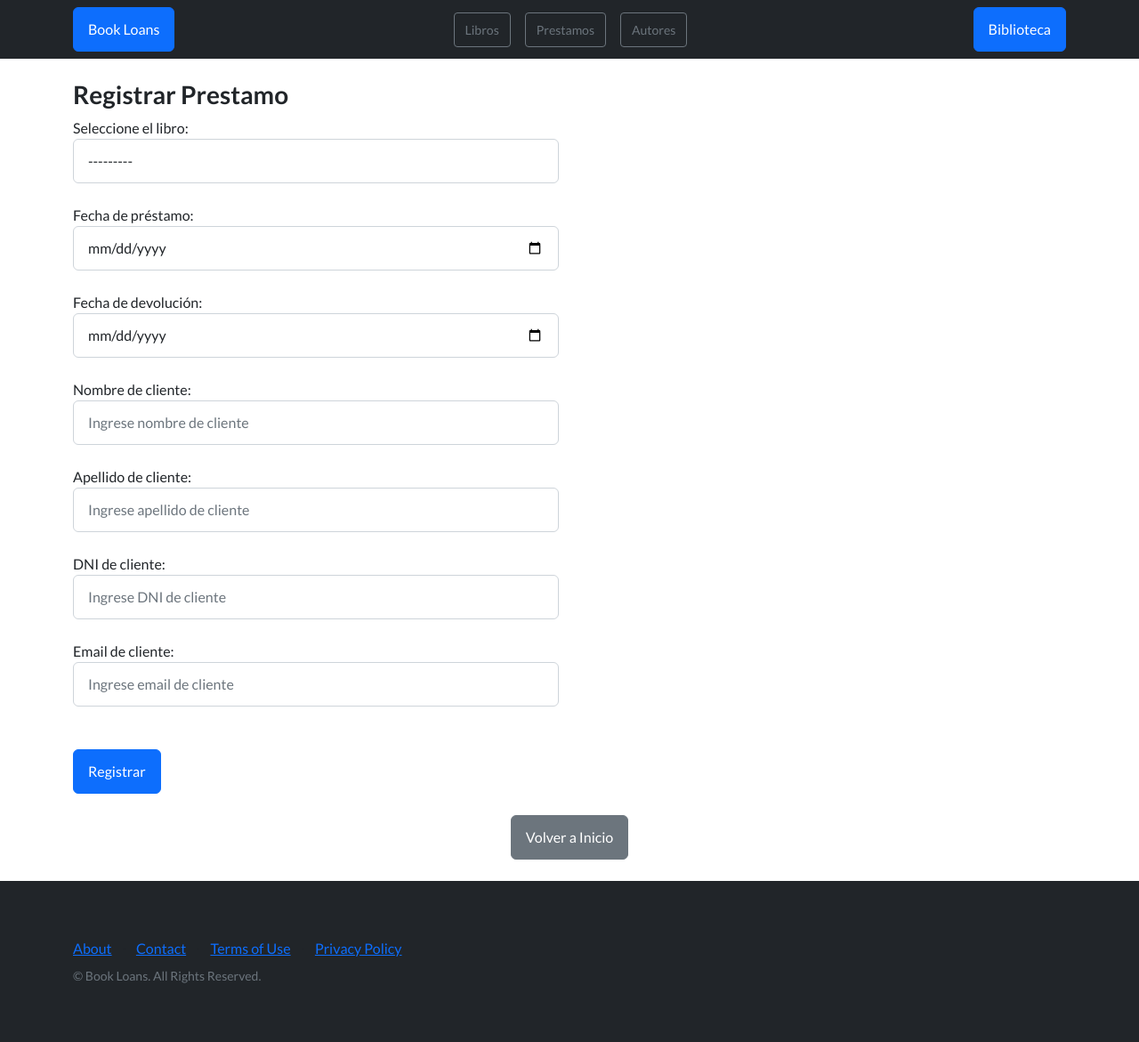
After one commit to lucasleonetti/tercera_pre_entrega_leonetti, a Django app: page /book_loans/nuevo_prestamo/ in a window 1280 px wide. The commit adds this page. Shown: the whole page at 89% size. Run offline with Django 5.2, Linux system fonts and the light colour scheme; data that the repository does not hold is empty; some libraries are stand-ins or nearby versions.

Commit message:
add nuevo_prestamos feature

```diff
--- /dev/null
+++ b/book_loans/forms.py
@@ -0,0 +1,84 @@
+from django import forms
+
+from book_loans.models import Autor, Cliente, Libro, Prestamo
+
+
+class PrestamosForm(forms.Form):
+    class Meta:
+        model = Prestamo
+        fields = ['libro', 'fecha_prestamo', 'fecha_devolucion', 'nombre_persona', 'apellido_persona', 'dni', 'email']
+
+
+    libro = forms.ModelChoiceField(
+        queryset = Libro.objects.all(),
+        widget=forms.Select(attrs={'class': 'form-control mb-4'}),
+        label='Seleccione el libro'
+    )
+
+    fecha_prestamo = forms.DateField(
+        widget=forms.DateInput(attrs={'placeholder': 'Ingrese la fecha de préstamo', 'class': 'form-control mb-4', 'type': 'date'}),
+        label='Fecha de préstamo'
+    )
+
+    fecha_devolucion = forms.DateField(
+        widget=forms.DateInput(attrs={'placeholder': 'Ingrese la fecha de devolución', 'class': 'form-control mb-4', 'type': 'date'}),
+        label='Fecha de devolución'
+    )
+
+    nombre_persona = forms.CharField(
+        max_length=50,
+        widget=forms.TextInput(attrs={'placeholder': 'Ingrese nombre de cliente', 'class': 'form-control mb-4'}),
+        label='Nombre de cliente'
+    )
+
+    apellido_persona = forms.CharField(
+        max_length=50,
+        widget=forms.TextInput(attrs={'placeholder': 'Ingrese apellido de cliente', 'class': 'form-control mb-4'}),
+        label='Apellido de cliente'
+    )
+
+    dni = forms.IntegerField(
+        widget=forms.NumberInput(attrs={'placeholder': 'Ingrese DNI de cliente', 'class': 'form-control mb-4'}),
+        label='DNI de cliente'
+    )
+
+    email = forms.EmailField(
+        widget=forms.EmailInput(attrs={'placeholder': 'Ingrese email de cliente', 'class': 'form-control mb-4'}),
+        label='Email de cliente'
+    )
+
+
+class ClienteForm(forms.Form):
+
+    class Meta:
+        model = Cliente
+        fields = ['nombre', 'apellido', 'dni', 'email']
+
+    nombre = forms.CharField(max_length=50, widget=forms.TextInput(attrs={'placeholder': 'Ingrese nombre de cliente', 'class': 'form-control mb-4' }), label='Nombre de cliente')
+
+    apellido = forms.CharField(max_length=50, widget=forms.TextInput(attrs={'placeholder': 'Ingrese apellido de cliente', 'class': 'form-control mb-4' }), label='Apellido de cliente')
+
+    dni = forms.IntegerField(widget=forms.NumberInput(attrs={'placeholder': 'Ingrese DNI de cliente', 'class': 'form-control mb-4' }), label='DNI de cliente')
+
+    email = forms.EmailField(widget=forms.EmailInput(attrs={'placeholder': 'Ingrese email de cliente', 'class': 'form-control mb-4' }), label='Email de cliente')
+
+
+class LibroForm(forms.Form):
+
+    class Meta:
+        model = Libro
+        fields = ['titulo', 'autor', 'fecha_publicacion', 'genero', 'editorial', 'idioma', 'cantidad_paginas']
+
+    titulo = forms.CharField(max_length=50, widget=forms.TextInput(attrs={'placeholder': 'Ingrese título de libro', 'class': 'form-control mb-4' }), label='Título de libro')
+
+    autor = forms.ModelChoiceField(queryset=Autor.objects.all(), widget=forms.Select(attrs={'class': 'form-control mb-4'}), label='Seleccione el autor', required=True, empty_label='Seleccione el autor')
+
+    fecha_publicacion = forms.DateField(widget=forms.DateInput(attrs={'placeholder': 'Ingrese fecha de publicación', 'class': 'form-control mb-4', 'type': 'date'}), label='Fecha de publicación')
+
+    genero = forms.CharField(max_length=50, widget=forms.TextInput(attrs={'placeholder': 'Ingrese género de libro', 'class': 'form-control mb-4' }), label='Género de libro')
+
+    editorial = forms.CharField(max_length=50, widget=forms.TextInput(attrs={'placeholder': 'Ingrese editorial de libro', 'class': 'form-control mb-4' }), label='Editorial de libro')
+
+    idioma = forms.CharField(max_length=50, widget=forms.TextInput(attrs={'placeholder': 'Ingrese idioma de libro', 'class': 'form-control mb-4' }), label='Idioma de libro')
+
+    cantidad_paginas = forms.IntegerField(widget=forms.NumberInput(attrs={'placeholder': 'Ingrese cantidad de páginas de libro', 'class': 'form-control mb-4' }), label='Cantidad de páginas de libro')
--- /dev/null
+++ b/book_loans/templates/nuevo_prestamo.html
@@ -0,0 +1,19 @@
+{% extends 'base.html' %} {% block contenidoDinamico %}
+<!-- form -->
+<div class="container-md">
+  <div class="row align-items-star">
+    <div class="col-6">
+      <h3 class="h3 mt-4">Registrar Prestamo</h3>
+      <form action="{% url 'nuevo_prestamo' %}" method="post">
+        {% csrf_token %} {{nuevo_prestamo_form}}
+        <button type="submit" class="btn btn-primary mt-4">Registrar</button>
+      </form>
+    </div>
+  </div>
+</div>
+
+<!-- button submit -->
+<div class="align-content-center text-center">
+  <a class="btn btn-secondary mb-4 mt-4" href="../">Volver a Inicio</a>
+</div>
+{% endblock contenidoDinamico %}
--- a/book_loans/urls.py
+++ b/book_loans/urls.py
@@ -1,9 +1,13 @@
 
 from django.urls import path
 
-from book_loans.views import index
+from book_loans.views import index, lista_clientes, lista_libros, lista_prestamos, nuevo_prestamo
 
 
 urlpatterns = [
-    path('', index)
+    path('', index),
+    path('nuevo_prestamo/', nuevo_prestamo, name='nuevo_prestamo'),
+    path('lista_prestamos/', lista_prestamos, name='lista_prestamos'),
+    path('lista_libros/', lista_libros, name='lista_libros'),
+    path('lista_clientes/', lista_clientes, name='lista_clientes'),
 ]
--- a/book_loans/views.py
+++ b/book_loans/views.py
@@ -1,6 +1,76 @@
 from django.http import HttpRequest
 from django.shortcuts import render
+
+from book_loans.forms import ClienteForm, LibroForm, PrestamosForm
+from book_loans.models import Cliente, Libro, Prestamo
 
 # Create your views here.
 def index(req: HttpRequest):
     return render(req, 'index.html')
+
+def registrar_libro(req: HttpRequest):
+
+    if req.method == 'POST':
+
+        nuevo_libro_form = LibroForm(req.POST)
+
+        if nuevo_libro_form.is_valid():
+            data = nuevo_libro_form.cleaned_data
+            l = Libro(titulo=data['titulo'], autor=data['autor'], fecha_publicacion=data['fecha_publicacion'], genero=data['genero'], editorial=data['editorial'], idioma=data['idioma'], cantidad_paginas=data['cantidad_paginas'])
+            l.save()
+            return render(req, 'index.html')
+        else:
+            nuevo_libro_form = LibroForm()
+            return render(req, 'registrar_libro.html', {'nuevo_libro_form': nuevo_libro_form})
+    else:
+        nuevo_libro_form = LibroForm()
+        return render(req, 'registrar_libro.html', {'nuevo_libro_form': nuevo_libro_form})
+
+def nuevo_prestamo(req: HttpRequest):
+
+    if req.method == 'POST':
+
+        nuevo_prestamo_form = PrestamosForm(req.POST)
+
+        if nuevo_prestamo_form.is_valid():
+            data = nuevo_prestamo_form.cleaned_data
+            p = Prestamo(libro=data['libro'], fecha_prestamo=data['fecha_prestamo'], fecha_devolucion=data['fecha_devolucion'], nombre_persona=data['nombre_persona'], apellido_persona=data['apellido_persona'], dni=data['dni'], email=data['email'])
+            p.save()
+            return render(req, 'index.html')
+        else:
+            nuevo_prestamo_form = PrestamosForm()
+            return render(req, 'nuevo_prestamo.html', {'nuevo_prestamo_form': nuevo_prestamo_form})
+    else:
+        nuevo_prestamo_form = PrestamosForm()
+        return render(req, 'nuevo_prestamo.html', {'nuevo_prestamo_form': nuevo_prestamo_form})
+
+def lista_prestamos(req: HttpRequest):
+    prestamos = Prestamo.objects.all()
+    return render(req, 'lista_prestamos.html', {'prestamos': prestamos})
+
+def lista_libros(req: HttpRequest):
+    libros = Libro.objects.all()
+    return render(req, 'lista_libros.html', {'libros': libros})
+
+def lista_clientes(req: HttpRequest):
+
+    clientes = Cliente.objects.all()
+    return render(req, 'lista_clientes.html', {'clientes': clientes})
+
+def nuevo_cliente(req: HttpRequest):
+
+    if req.method == 'POST':
+
+        nuevo_cliente_form = ClienteForm(req.POST)
+
+        if nuevo_cliente_form.is_valid():
+            data = nuevo_cliente_form.cleaned_data
+            c = Cliente(nombre=data['nombre'], apellido=data['apellido'], dni=data['dni'], email=data['email'])
+            c.save()
+            return render(req, 'index.html')
+        else:
+            nuevo_cliente_form = ClienteForm()
+            return render(req, 'nuevo_cliente.html', {'nuevo_cliente_form': nuevo_cliente_form})
+    else:
+        nuevo_cliente_form = ClienteForm()
+        return render(req, 'nuevo_cliente.html', {'nuevo_cliente_form': nuevo_cliente_form})
```
Also changed, not shown: book_loans/models.py (+12 -1 lines), book_loans/templates/index.html (+17 -11 lines), book_loans/templates/loans_info.html (+10 -14 lines).
